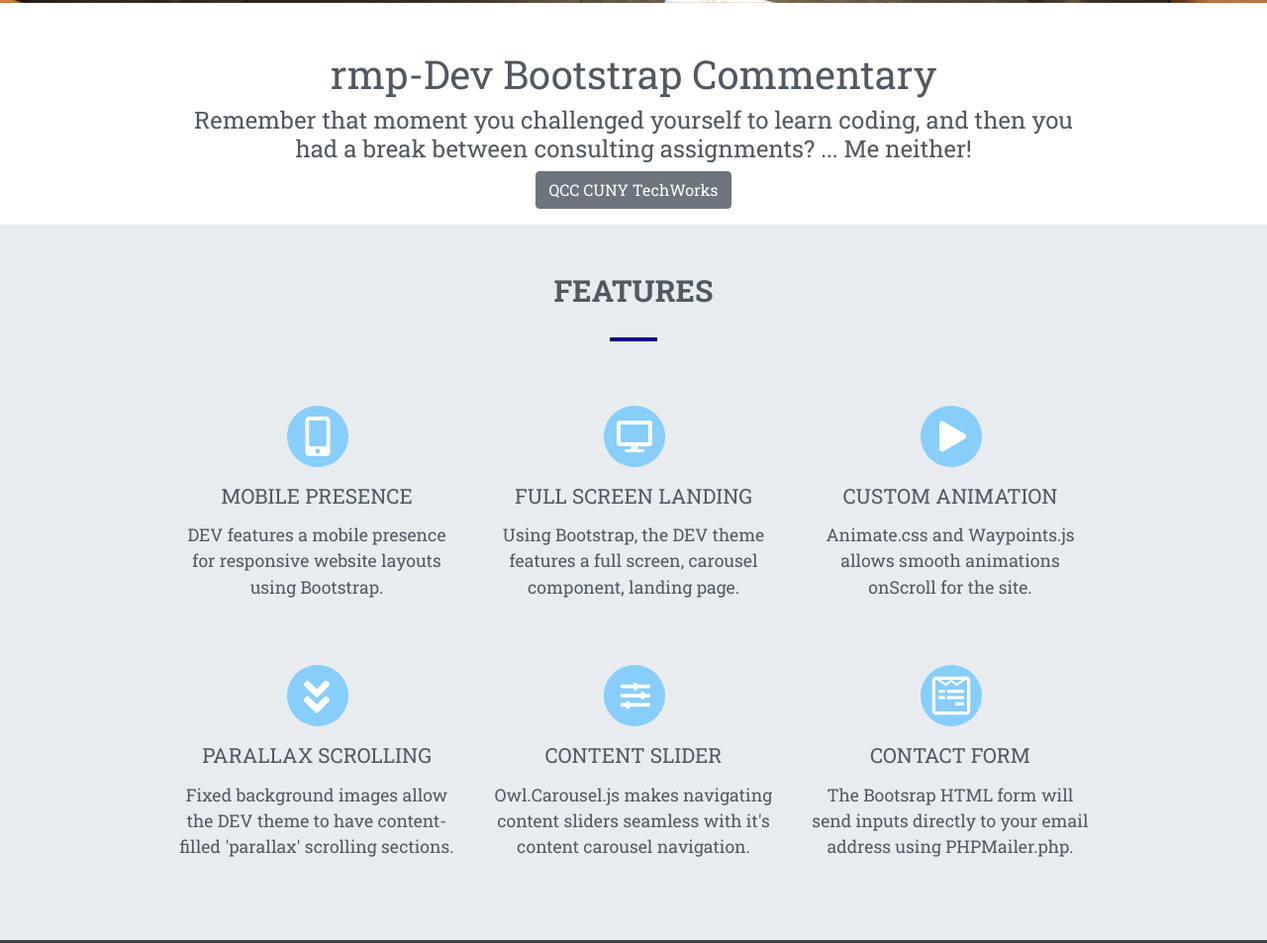
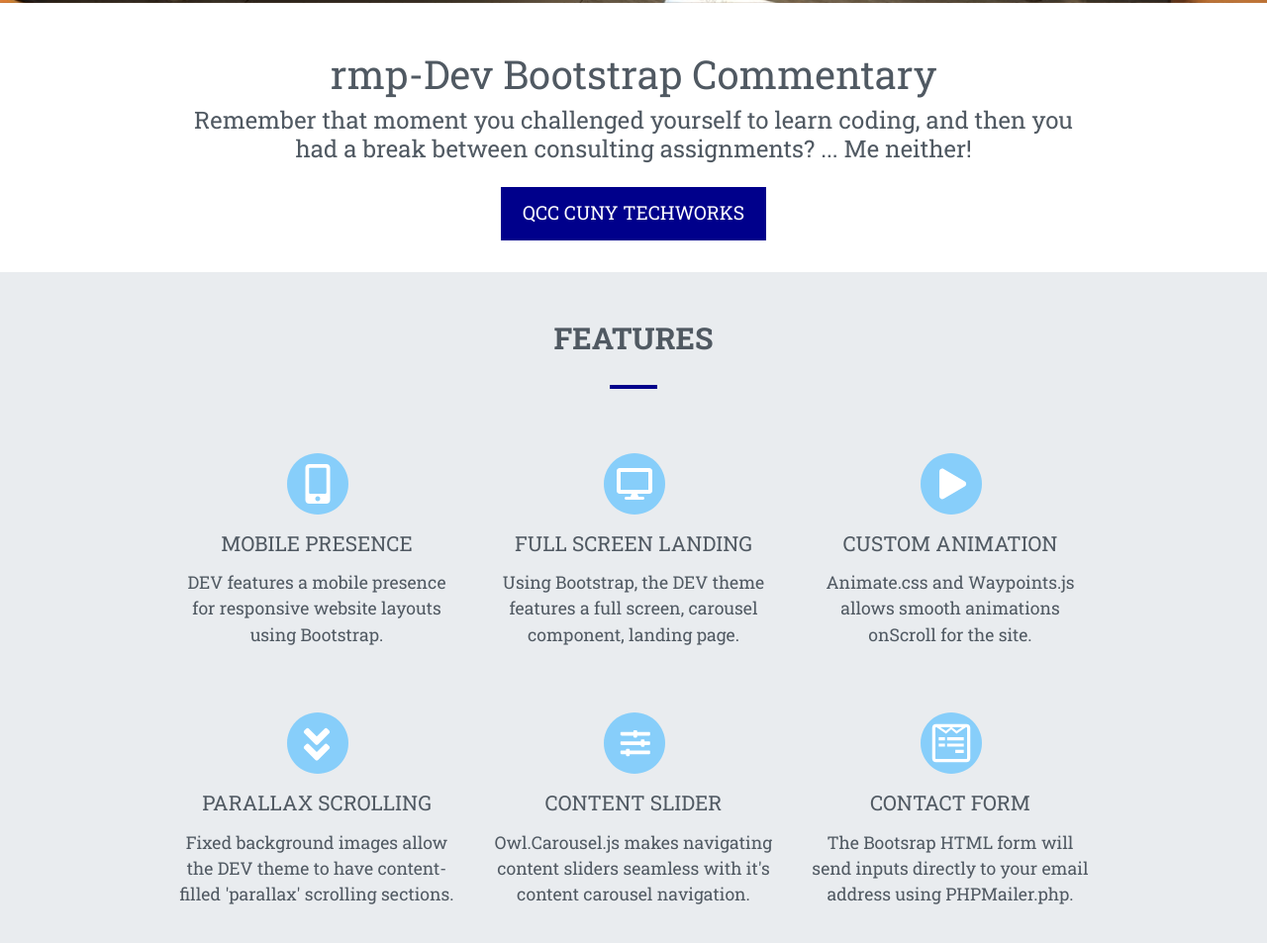
Before and after one commit to Chasecooler/rmpdevtest, a plain HTML site: page index.html in a window 1280 px wide. Shown: the part 797-1750 px from the top of the page at 99% size. Drawn offline with Linux system fonts and the light colour scheme.

Commit message:
out-take btn

```diff
--- a/style.css
+++ b/style.css
@@ -122,6 +122,30 @@
   text-transform: uppercase;
   margin: 1rem;
 }
+
+/* OUT-TAKE */
+.btn-secondary {
+
+  border-width: medium;
+  border-radius: 0;
+  padding: .6rem 1.2rem;
+  font-size: 1.2rem;
+  text-transform: uppercase;
+  margin: 1rem;
+  border-color: darkblue;
+  background-color: darkblue;
+  color: white;
+}
+
+.btn-secondary:hover,
+.btn-secondary:focus {
+
+  border-color: darkgrey;
+  background-color: darkgrey;
+  color: white;
+}
+
+/* OUT-TAKE */
 .btn-turquoise {
   border-color: darkblue;
   background-color: darkblue;
```
